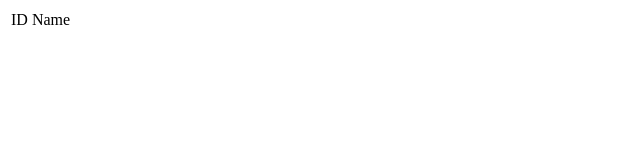
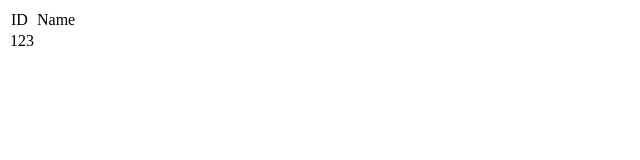
Before and after one commit to AldwinBenitez16/hoc-components, a React (Create React App) app: page / in a window 1280 px wide. Shown: the top 160 px of the page, without its empty margins (0-640 px from the left). Built offline with nearby package versions, Linux system fonts and the light colour scheme.

Commit message:
Refracted UserList
- userlist tabRow() now returns an array of Tablerow instead of each individual returns

```diff
--- a/src/App.js
+++ b/src/App.js
@@ -47,7 +47,7 @@ class App extends Component {
   render() {
     return (
       <div>
-        <Users />
+        <Users></Users>
       </div>
     )
   }
--- a/src/UserList.js
+++ b/src/UserList.js
@@ -7,9 +7,10 @@ class UserList extends Component {
     }
 
     tabRow = () => {
+        let rows = [];
         if(this.props.data instanceof Array) {
-            this.props.data.map(function(object, i) {
-                return <TableRow obj={object} key={i} />;
+            return this.props.data.map(function(object, i) {
+                return rows.push(<TableRow obj={object} key={i} />);
             })
         }
     }
```
Also changed, not shown: src/TableRow.js (+3 -8 lines).
